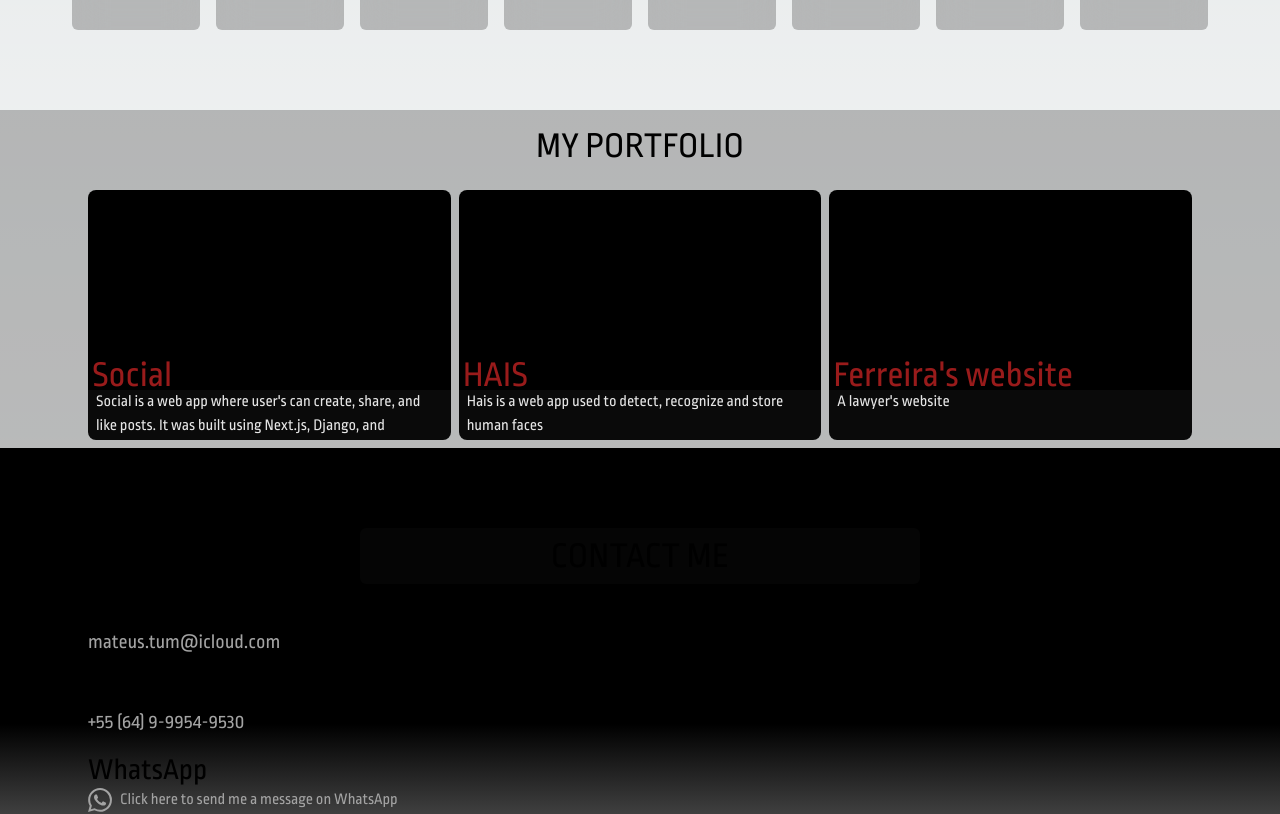
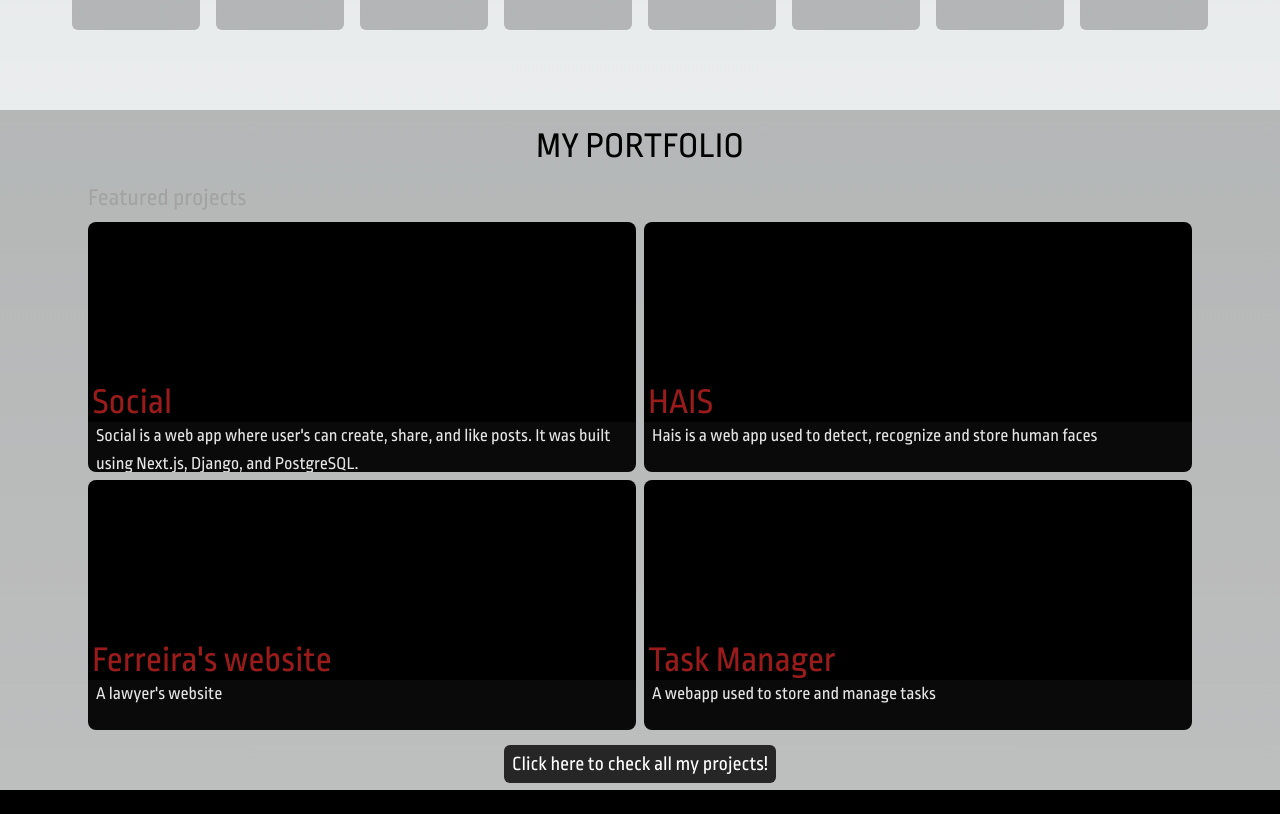
Before and after one commit to MateusTum/portfolio-nextjs, a Next.js app: page / in a window 1280 px wide. Shown: the part 1154-1968 px from the top of the page. Built offline with nearby package versions, Linux system fonts and the light colour scheme.

Commit message:
Update portfolio.tsx
- background color change
- show 4 featured projects on home page

```diff
--- a/app/(home)/portfolio.tsx
+++ b/app/(home)/portfolio.tsx
@@ -1,4 +1,5 @@
 import Section from "@/app/ui/Section";
+import Link from "next/link";
 
 export default function PortfolioSection() {
     interface myProjects {
@@ -23,17 +24,22 @@ export default function PortfolioSection() {
         name: "Ferreira's website",
         description: "A lawyer's website",
       },
+      taskManager: {
+        name: "Task Manager",
+        description: "A webapp used to store and manage tasks",
+      },
     };
     return (
-      <Section id="portfolio" classes="bg-neutral-950/25">
+      <Section id="portfolio" classes="bg-neutral-900/25">
         <div className="text-4xl text-center mx-auto p-2 my-2">
           <h2>MY PORTFOLIO</h2>
         </div>
-        <div>
-          <h3></h3>
+
+        <div className="px-2">
+          <h3 className="text-2xl text-neutral-400">Featured projects</h3>
         </div>
 
-        <ul className="grid grid-rows md:grid-cols-2 lg:grid-cols-3 gap-2 p-2">
+        <ul className="grid grid-rows md:grid-cols-2 lg:grid-cols-2 gap-2 p-2">
           {/* Grid 1 */}
           {Object.keys(myProjects).map((key) => {
             return (
@@ -41,15 +47,16 @@ export default function PortfolioSection() {
                 key={key}
                 className="flex-row items-center w-full h-[250px] mx-auto rounded-lg overflow-hidden"
               >
-                <div className="bg-black h-4/5 w-full"></div>
-                <div className="bg-neutral-950 h-1/5 w-full relative">
-                  <div className="absolute top-[-35px] left-0">
+                <div className="bg-black h-4/5 w-full relative">
+                <div className="absolute bottom-0 left-0">
                     <span className="text-4xl px-1 text-red-800">
                       {myProjects[key].name}
                     </span>
                   </div>
+                </div>
+                <div className="bg-neutral-950 h-1/5 w-full">
                   <div>
-                    <p className="px-2 text-neutral-200">
+                    <p className="px-2 text-neutral-200 text-lg">
                       {myProjects[key].description}
                     </p>
                   </div>
@@ -58,6 +65,10 @@ export default function PortfolioSection() {
             );
           })}
         </ul>
+
+        <div className="px-2 my-3 w-full text-center">
+          <Link href="#" className="text-xl text-white bg-neutral-800 p-2 rounded-md">Click here to check all my projects!</Link>
+        </div>
       </Section>
     );
   }
```
